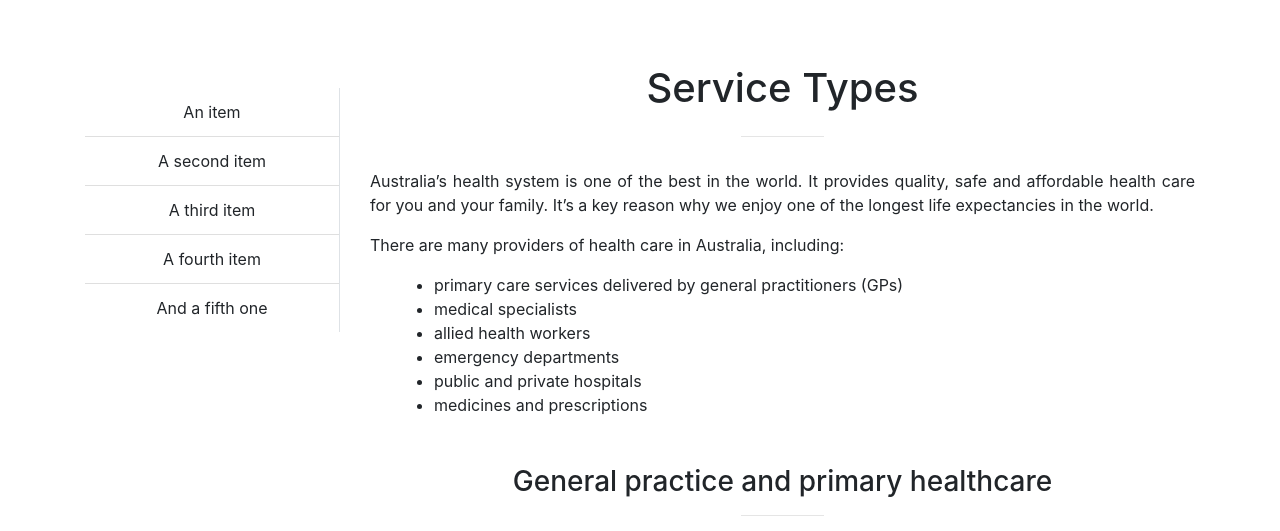
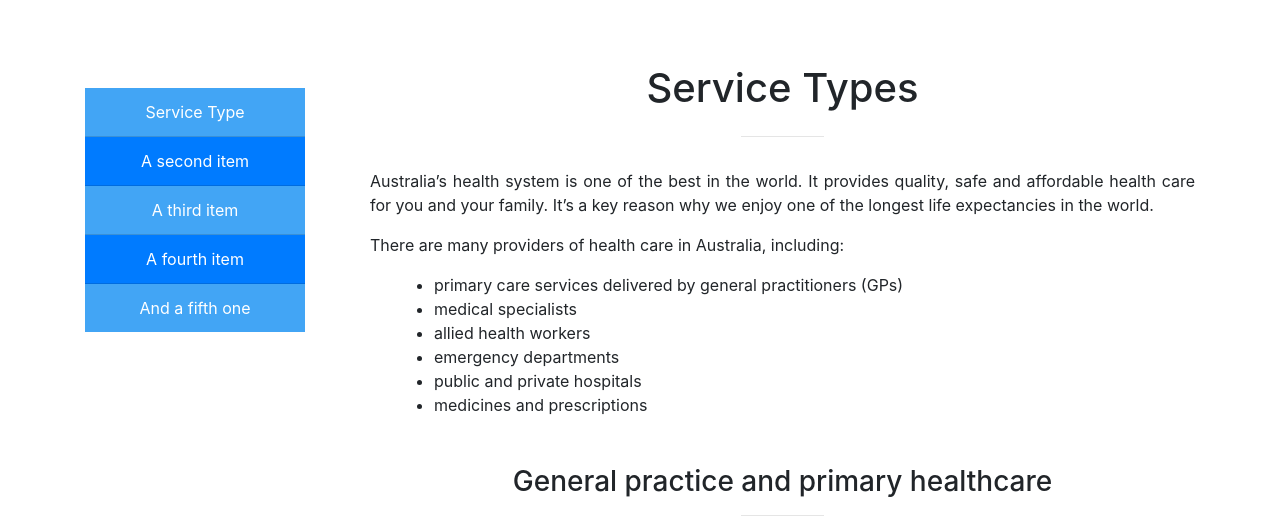
Before and after one commit to hacker0limbo/deco3801-anyway, a CodeIgniter app: page /CI/service/servicetype in a window 1280 px wide. Shown: the part 140-671 px from the top of the page. Run offline with CodeIgniter, Linux system fonts and the light colour scheme; some libraries are stand-ins or nearby versions.

Commit message:
修改医疗服务导航栏宽度 2.修改医疗服务导航栏

```diff
--- a/CI/application/views/serviceType.php
+++ b/CI/application/views/serviceType.php
@@ -11,12 +11,12 @@
   <div class="row">
     <div class="col-md-3">
       <div class="toc position-sticky" style="top: 2rem; overflow: auto;">
-        <ul class="list-group list-group-flush my-4 border-right ">
-          <li class="list-group-item">An item</li>
-          <li class="list-group-item">A second item</li>
-          <li class="list-group-item">A third item</li>
-          <li class="list-group-item">A fourth item</li>
-          <li class="list-group-item">And a fifth one</li>
+        <ul class="list-group list-group-flush my-4" style="width: 220; ">
+          <li class="list-group-item" style="background-color: #42A5F5; color:#FFFFFF;">Service Type</li>
+          <li class="list-group-item" style="background-color: #007bff; color:#FFFFFF;">A second item</li>
+          <li class="list-group-item" style="background-color: #42A5F5; color:#FFFFFF;">A third item</li>
+          <li class="list-group-item" style="background-color: #007bff; color:#FFFFFF;">A fourth item</li>
+          <li class="list-group-item" style="background-color: #42A5F5; color:#FFFFFF;">And a fifth one</li>
         </ul>
       </div>
     </div>
```
